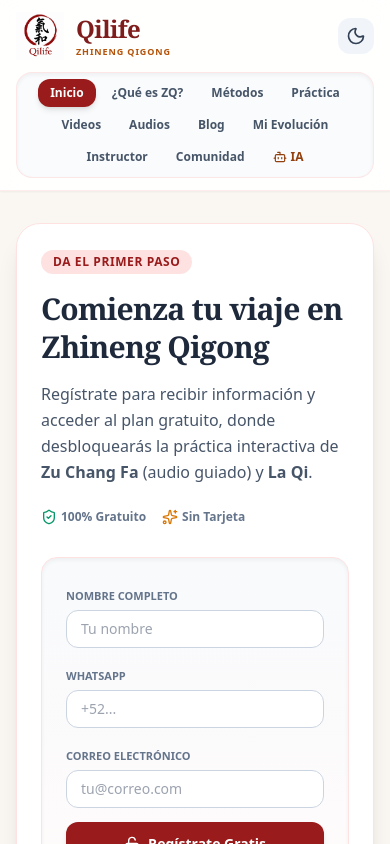
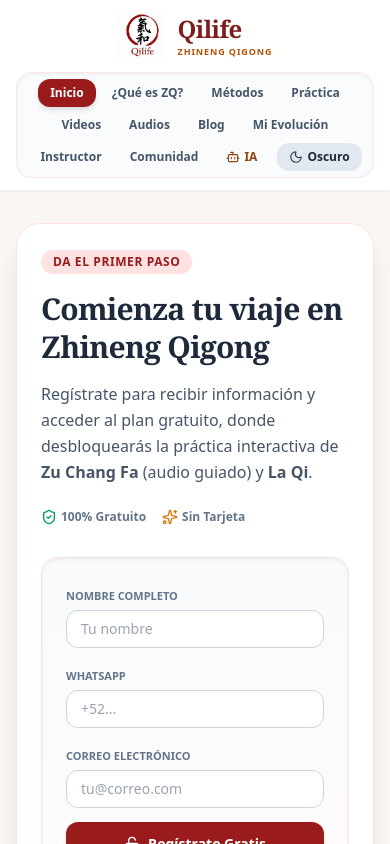
Before and after one commit to bboytera/qilife-app, a React (Vite) app: page / in a window 390 px wide. Shown: the top 844 px of the page. Built offline with nearby package versions, Linux system fonts and the light colour scheme.

Commit message:
Agregar modo oscuro 1.0

```diff
--- a/src/App.jsx
+++ b/src/App.jsx
@@ -347,9 +347,9 @@
 
       {/* HEADER / NAVEGACIÓN */}
       <header className="bg-white/90 dark:bg-slate-800/90 backdrop-blur-md shadow-sm sticky top-0 z-50 border-b border-red-100/60 dark:border-slate-700">
-        <div className="max-w-7xl mx-auto px-4 py-3 flex flex-col lg:flex-row justify-between items-center gap-3">
+  <div className="max-w-7xl mx-auto px-4 py-3 flex flex-col md:flex-row justify-between items-center gap-3">
 
-          <div className="flex items-center justify-between w-full lg:w-auto">
+    {/* LOGO */}
     <div className="flex items-center space-x-3 cursor-pointer group" onClick={() => setActiveTab('home')}>
       <img
         src="logo_qilife.png"
@@ -363,16 +363,8 @@
       </div>
     </div>
 
-            {/* BOTÓN MODO OSCURO EN MÓVILES */}
-            <button
-              onClick={() => setIsDarkMode(!isDarkMode)}
-              className="lg:hidden p-2 rounded-xl bg-slate-100 dark:bg-slate-700 text-slate-700 dark:text-slate-200"
-            >
-              {isDarkMode ? <Sun className="w-5 h-5 text-amber-400" /> : <Moon className="w-5 h-5 text-slate-700" />}
-            </button>
-          </div>
-
-          <nav className="flex flex-wrap justify-center gap-1 sm:gap-1.5 bg-slate-50/80 dark:bg-slate-900/80 p-1.5 rounded-2xl border border-red-100/80 dark:border-slate-700 shadow-inner">
+    {/* NAVEGACIÓN Y BOTÓN MODO OSCURO */}
+    <nav className="flex flex-wrap justify-center items-center gap-1 sm:gap-1.5 bg-slate-50/80 dark:bg-slate-900/80 p-1.5 rounded-2xl border border-red-100/80 dark:border-slate-700 shadow-inner">
       {[
         { id: 'home', label: 'Inicio' },
         { id: 'about_zq', label: '¿Qué es ZQ?' },
@@ -397,6 +389,7 @@
           {tab.label}
         </button>
       ))}
+
       <button
         onClick={() => setActiveTab('ia')}
         className={`px-3 py-1.5 rounded-xl text-xs sm:text-sm font-semibold transition-all flex items-center gap-1 ${
@@ -405,15 +398,15 @@
       >
         <Bot className="w-3.5 h-3.5" /> IA
       </button>
-          </nav>
 
-          {/* BOTÓN MODO OSCURO EN ESCRITORIO */}
+      {/* BOTÓN MODO OSCURO (SIEMPRE VISIBLE) */}
       <button
         onClick={() => setIsDarkMode(!isDarkMode)}
-            className="hidden lg:flex items-center gap-2 px-3 py-1.5 rounded-xl bg-slate-100 dark:bg-slate-700 text-slate-700 dark:text-slate-200 text-xs font-bold hover:bg-slate-200 dark:hover:bg-slate-600 transition"
+        className="px-3 py-1.5 rounded-xl text-xs sm:text-sm font-bold transition-all flex items-center gap-1 bg-slate-200 dark:bg-slate-700 text-slate-800 dark:text-slate-100 hover:bg-slate-300 dark:hover:bg-slate-600 ml-1"
       >
-            {isDarkMode ? <><Sun className="w-4 h-4 text-amber-400" /> Claro</> : <><Moon className="w-4 h-4 text-slate-700" /> Oscuro</>}
+        {isDarkMode ? <><Sun className="w-3.5 h-3.5 text-amber-400" /> Claro</> : <><Moon className="w-3.5 h-3.5 text-slate-700 dark:text-slate-200" /> Oscuro</>}
       </button>
+    </nav>
 
   </div>
 </header>
```
Lines whose indentation alone changed are shown as unchanged.
